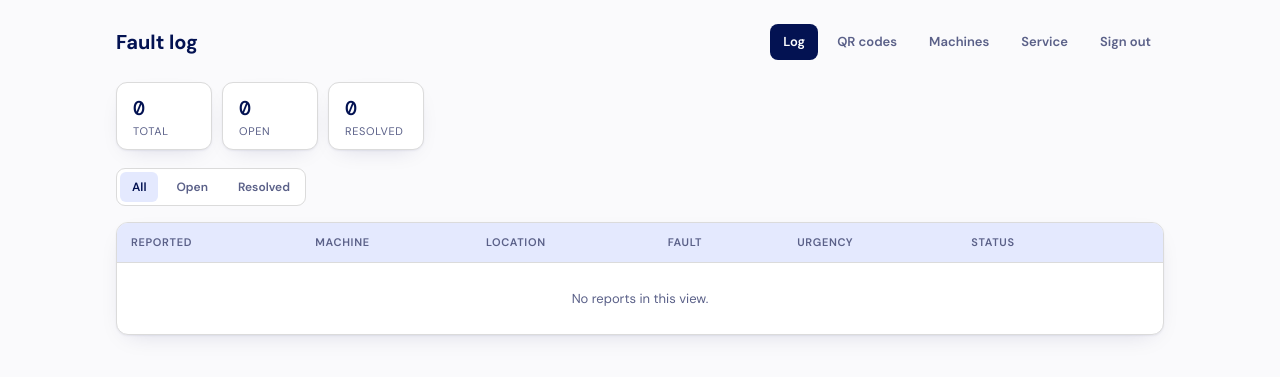
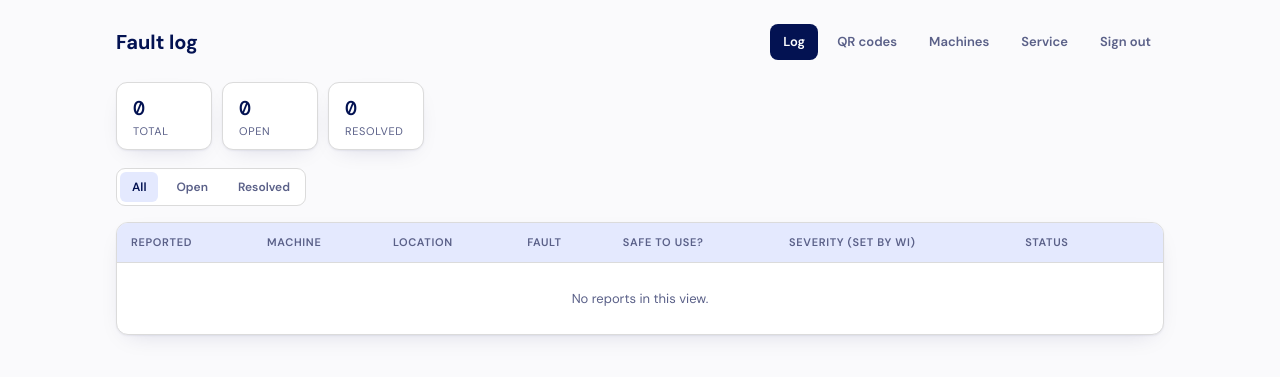
Before and after one commit to boardtom/GymFaultReporting, a Flask app: page /log in a window 1280 px wide. Shown: the top 377 px of the page. Run offline with Flask 3, Linux system fonts and the light colour scheme; the visitor is signed in with stand-in values (Sample User, id 1); data that the repository does not hold is empty.

Commit message:
Members report safety, WI sets severity
- Report form asks 'Is the equipment safe to use?' instead of urgency
- Severity is set by WI in the fault log (Not set until triaged)
- Alert email is marked [PRIORITY] when a member answers No or Not sure
- Out of service can be switched on or off from the fault log

Co-Authored-By: Claude Fable 5.2 <noreply@anthropic.com>
Claude-Session: https://claude.ai/code/session_01RkkUayfzC9piqSMAf3fASs

```diff
--- a/app.py
+++ b/app.py
@@ -91,7 +91,11 @@ FAULT_TYPES = [
     "Missing part",
     "Other",
 ]
+# Severity is set by Wellness International at triage, not by the member.
 SEVERITIES = ["Low", "Medium", "High"]
+UNASSESSED = "Unassessed"
+# What the member is asked instead: an observation, not a rating.
+SAFE_ANSWERS = ["Yes", "No", "Not sure"]
 
 
 # --- Models ---------------------------------------------------------------
@@ -111,7 +115,10 @@ class Report(db.Model):
     id = db.Column(db.Integer, primary_key=True)
     machine_id = db.Column(db.String(20), db.ForeignKey("machine.id"), nullable=False)
     fault_type = db.Column(db.String(80), nullable=False)
-    severity = db.Column(db.String(10), nullable=False, default="Medium")
+    # Set by WI in the fault log. "Unassessed" until someone has triaged it.
+    severity = db.Column(db.String(10), nullable=False, default=UNASSESSED)
+    # The member's answer to "Is the equipment safe to use?" (Yes | No | Not sure).
+    safe_to_use = db.Column(db.String(10), nullable=True)
     details = db.Column(db.Text, nullable=True)
     status = db.Column(db.String(10), nullable=False, default="open")  # open | resolved
     created_at = db.Column(db.DateTime, default=lambda: datetime.now(timezone.utc))
@@ -185,15 +192,17 @@ def _local_time(dt):
 
 def build_fault_email(report):
     """Return (subject, plain-text body) for a fault alert."""
-    prefix = "[URGENT] " if report.severity == "High" else ""
+    prefix = "[PRIORITY] " if report.safe_to_use in ("No", "Not sure") else ""
     subject = f"{prefix}Equipment fault: {report.machine.name} ({report.machine.id})"
     body = (
         f"Machine: {report.machine.name} ({report.machine.id})\n"
         f"Location: {report.machine.location}\n"
         f"Fault: {report.fault_type}\n"
-        f"Urgency: {report.severity}\n"
+        f"Safe to use (member's view): {report.safe_to_use or 'Not asked'}\n"
         f"Reported: {_local_time(report.created_at)}\n"
         + (f"Details: {report.details}\n" if report.details else "")
+        + "\nSeverity has not been set. Please review, set the severity in the fault log\n"
+          "and mark the machine out of service if required.\n"
         + f"\nView in the fault log: {APP_BASE_URL}{url_for('log_view')}\n"
     )
     return subject, body
@@ -271,16 +280,17 @@ def report(machine_id):
 
     if request.method == "POST":
         fault_type = request.form.get("fault_type", "Other")
-        severity = request.form.get("severity", "Medium")
+        safe_to_use = request.form.get("safe_to_use", "Not sure")
         details = request.form.get("details", "").strip()
 
-        if fault_type not in FAULT_TYPES or severity not in SEVERITIES:
+        if fault_type not in FAULT_TYPES or safe_to_use not in SAFE_ANSWERS:
             abort(400)
 
         rpt = Report(
             machine_id=machine.id,
             fault_type=fault_type,
-            severity=severity,
+            severity=UNASSESSED,
+            safe_to_use=safe_to_use,
             details=details or None,
         )
         db.session.add(rpt)
@@ -290,7 +300,7 @@ def report(machine_id):
         return render_template("confirm.html", machine=machine, email_sent=email_sent)
 
     return render_template(
-        "report.html", machine=machine, fault_types=FAULT_TYPES, severities=SEVERITIES
+        "report.html", machine=machine, fault_types=FAULT_TYPES, safe_answers=SAFE_ANSWERS
     )
 
 
@@ -314,6 +324,8 @@ def log_view():
         total=total,
         open_count=open_count,
         resolved_count=total - open_count,
+        severities=SEVERITIES,
+        unassessed=UNASSESSED,
     )
 
 
@@ -330,6 +342,19 @@ def toggle_report(report_id):
     db.session.commit()
     if request.headers.get("Accept") == "application/json":
         return jsonify({"id": rpt.id, "status": rpt.status})
+    return redirect(url_for("log_view", status=request.args.get("status", "all")))
+
+
+@app.route("/log/<int:report_id>/severity", methods=["POST"])
+@login_required
+def set_report_severity(report_id):
+    """WI sets (or clears) the severity of a report at triage."""
+    rpt = db.get_or_404(Report, report_id)
+    severity = request.form.get("severity", "")
+    if severity not in SEVERITIES + [UNASSESSED]:
+        abort(400)
+    rpt.severity = severity
+    db.session.commit()
     return redirect(url_for("log_view", status=request.args.get("status", "all")))
 
 
@@ -496,6 +521,12 @@ def delete_machine(machine_id):
     return redirect(url_for("machines_admin"))
 
 
+def _back_to_log_or_machines():
+    if request.form.get("from") == "log":
+        return url_for("log_view", status=request.form.get("status", "all"))
+    return url_for("machines_admin")
+
+
 @app.route("/machines/<machine_id>/out-of-service", methods=["POST"])
 @login_required
 def set_out_of_service(machine_id):
@@ -505,7 +536,7 @@ def set_out_of_service(machine_id):
     machine.out_of_service_note = (request.form.get("note") or "").strip()[:200] or None
     db.session.commit()
     flash(f"{machine.name} is now marked out of service.")
-    return redirect(url_for("machines_admin"))
+    return redirect(_back_to_log_or_machines())
 
 
 @app.route("/machines/<machine_id>/back-in-service", methods=["POST"])
@@ -516,7 +547,7 @@ def set_back_in_service(machine_id):
     machine.out_of_service_note = None
     db.session.commit()
     flash(f"{machine.name} is back in service.")
-    return redirect(url_for("machines_admin"))
+    return redirect(_back_to_log_or_machines())
 
 
 # --- Admin: service records ---------------------------------------------------
@@ -611,6 +642,14 @@ def upgrade_database():
             except Exception as exc:  # noqa: BLE001  (e.g. another worker added it first)
                 app.logger.warning("Could not add machine.%s: %s", column, exc)
 
+    report_cols = {c["name"] for c in inspect(db.engine).get_columns("report")}
+    if "safe_to_use" not in report_cols:
+        try:
+            with db.engine.begin() as conn:
+                conn.execute(text("ALTER TABLE report ADD COLUMN safe_to_use VARCHAR(10)"))
+        except Exception as exc:  # noqa: BLE001
+            app.logger.warning("Could not add report.safe_to_use: %s", exc)
+
     updates_dir = os.path.join(BASE_DIR, "scripts")
     for filename in sorted(os.listdir(updates_dir)):
         if filename.startswith("service_") and filename.endswith(".json"):
--- a/static/style.css
+++ b/static/style.css
@@ -181,3 +181,9 @@ tr:last-child td{border-bottom:none;}
   padding:12px 14px;margin:0 0 16px;font-size:14px;line-height:1.4;
 }
 .oos-banner span{color:var(--text);font-size:13px;}
+
+/* Severity picker in the fault log (set by WI at triage) */
+.sev-select{font:inherit;font-size:13px;padding:5px 8px;border:1px solid var(--border);border-radius:8px;background:var(--surface);color:var(--text);}
+.sev-select.unset{border-color:var(--red);color:var(--red);font-weight:600;}
+div.field{display:flex;flex-direction:column;gap:6px;font-size:12.5px;font-weight:600;color:var(--text-muted);margin-bottom:14px;}
+.row-btn{white-space:nowrap;}
--- a/templates/log.html
+++ b/templates/log.html
@@ -28,16 +28,28 @@
   <div class="table-wrap">
     <table>
       <thead>
-        <tr><th>Reported</th><th>Machine</th><th>Location</th><th>Fault</th><th>Urgency</th><th>Status</th><th></th></tr>
+        <tr><th>Reported</th><th>Machine</th><th>Location</th><th>Fault</th><th>Safe to use?</th><th>Severity (set by WI)</th><th>Status</th><th></th></tr>
       </thead>
       <tbody>
         {% for r in reports %}
         <tr>
           <td class="mono">{{ r.created_at.strftime('%d %b %H:%M') }}</td>
-          <td>{{ r.machine.name }}<div class="mono" style="color:var(--text-muted);font-size:11px;">{{ r.machine.id }}</div></td>
+          <td>{{ r.machine.name }}<div class="mono" style="color:var(--text-muted);font-size:11px;">{{ r.machine.id }}</div>
+            {% if r.machine.out_of_service %}<span class="badge open" style="margin-top:4px;"><span class="dot"></span>Out of service</span>{% endif %}</td>
           <td>{{ r.machine.location }}</td>
           <td>{{ r.fault_type }}{% if r.details %}<div style="color:var(--text-muted);font-size:12px;">{{ r.details }}</div>{% endif %}</td>
-          <td>{{ r.severity }}</td>
+          <td>
+            {% if r.safe_to_use in ('No', 'Not sure') %}<span style="color:var(--red);font-weight:700;">{{ r.safe_to_use }}</span>
+            {% else %}{{ r.safe_to_use or '&ndash;'|safe }}{% endif %}
+          </td>
+          <td>
+            <form method="post" action="{{ url_for('set_report_severity', report_id=r.id, status=status_filter) }}">
+              <select name="severity" class="sev-select{{ ' unset' if r.severity not in severities }}" onchange="this.form.submit()" aria-label="Severity">
+                <option value="{{ unassessed }}" {{ 'selected' if r.severity not in severities }}>Not set</option>
+                {% for sev in severities %}<option value="{{ sev }}" {{ 'selected' if r.severity == sev }}>{{ sev }}</option>{% endfor %}
+              </select>
+            </form>
+          </td>
           <td>
             {% if r.status == 'open' %}
               <span class="badge open"><span class="dot"></span>Open</span>
@@ -50,6 +62,17 @@
               <form method="post" action="{{ url_for('toggle_report', report_id=r.id, status=status_filter) }}">
                 <button type="submit" class="row-btn">{{ 'Mark resolved' if r.status == 'open' else 'Reopen' }}</button>
               </form>
+              {% if r.machine.out_of_service %}
+              <form method="post" action="{{ url_for('set_back_in_service', machine_id=r.machine.id) }}">
+                <input type="hidden" name="from" value="log"><input type="hidden" name="status" value="{{ status_filter }}">
+                <button type="submit" class="row-btn">Back in service</button>
+              </form>
+              {% else %}
+              <form method="post" action="{{ url_for('set_out_of_service', machine_id=r.machine.id) }}">
+                <input type="hidden" name="from" value="log"><input type="hidden" name="status" value="{{ status_filter }}">
+                <button type="submit" class="row-btn">Out of service</button>
+              </form>
+              {% endif %}
               <form method="post" action="{{ url_for('delete_report', report_id=r.id, status=status_filter) }}"
                     data-msg="Delete this fault report for {{ r.machine.name }} permanently? This cannot be undone."
                     onsubmit="return confirm(this.dataset.msg);">
@@ -59,7 +82,7 @@
           </td>
         </tr>
         {% else %}
-        <tr><td colspan="7" class="empty-row">No reports in this view.</td></tr>
+        <tr><td colspan="8" class="empty-row">No reports in this view.</td></tr>
         {% endfor %}
       </tbody>
     </table>
```
Also changed, not shown: templates/report.html (+6 -6 lines).
